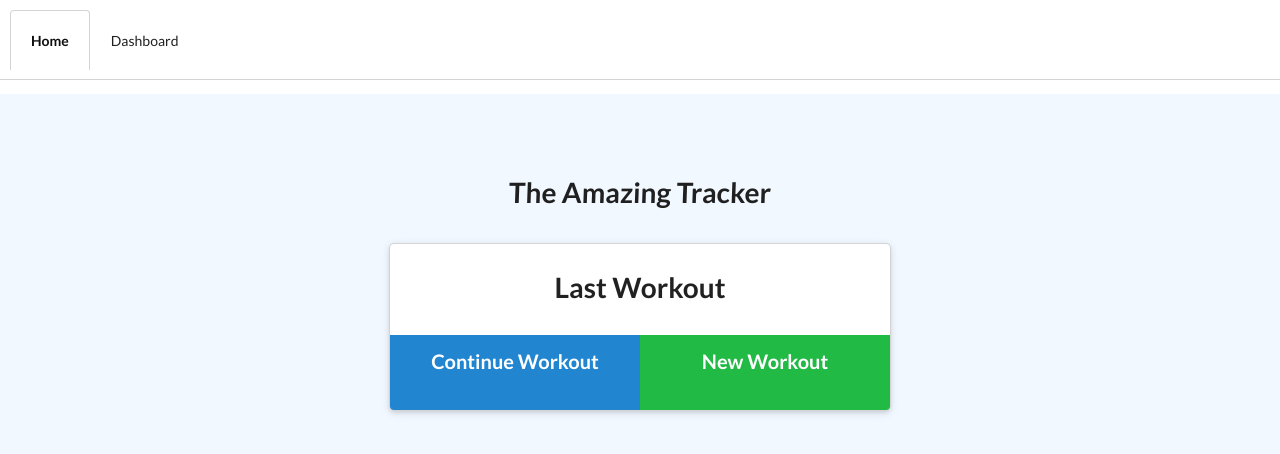
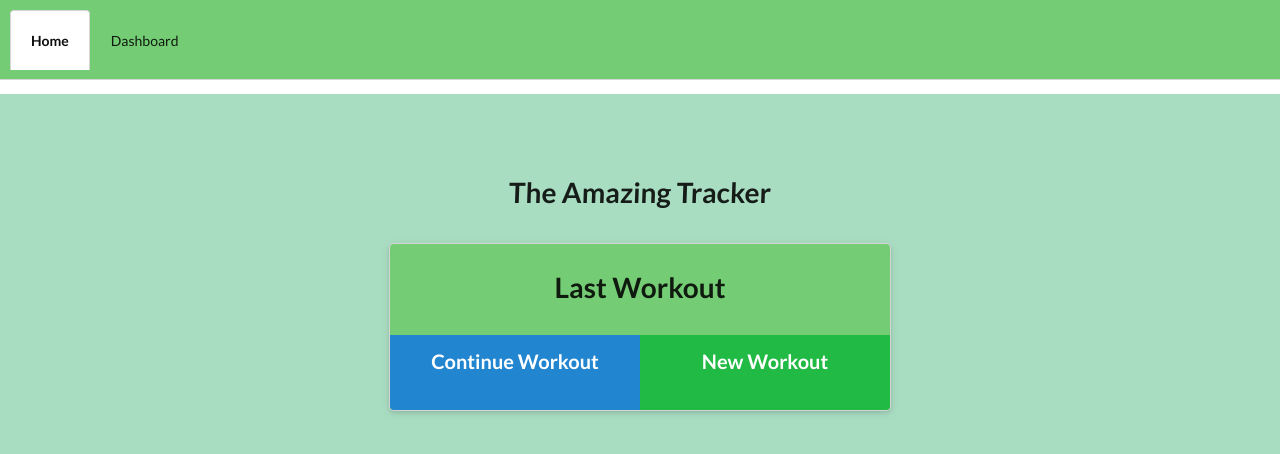
Before and after one commit to ncerros/Workout-Tracker, a website: page public/index.html in a window 1280 px wide. Drawn offline with nearby package versions, Linux system fonts and the light colour scheme; no server answers.

Commit message:
added backgroung color

```diff
--- a/public/style.css
+++ b/public/style.css
@@ -17,12 +17,15 @@ body {
 }
 
 nav {
-  background-color: #5793fd;
+  background-color: #9cfad1;
   color: #ffffff;
   height: 80px;
   padding: 10px;
   line-height: 3;
   font-size: 1.2rem;
+}
+nav.ui.tabular.menu {
+  background-color: rgb(116, 204, 116);
 }
 
 a,
@@ -96,7 +99,7 @@ input {
 }
 
 .wrapper {
-  background-color: #f2f8ff;
+  background-color: rgb(169, 221, 194);
   padding-bottom: 100px;
 }
 
@@ -104,6 +107,7 @@ input {
 .m-auto {
   margin: 0 auto;
   width: 500px;
+background-color: rgb(116, 204, 116);
 }
 
 form .workout-type,
```
